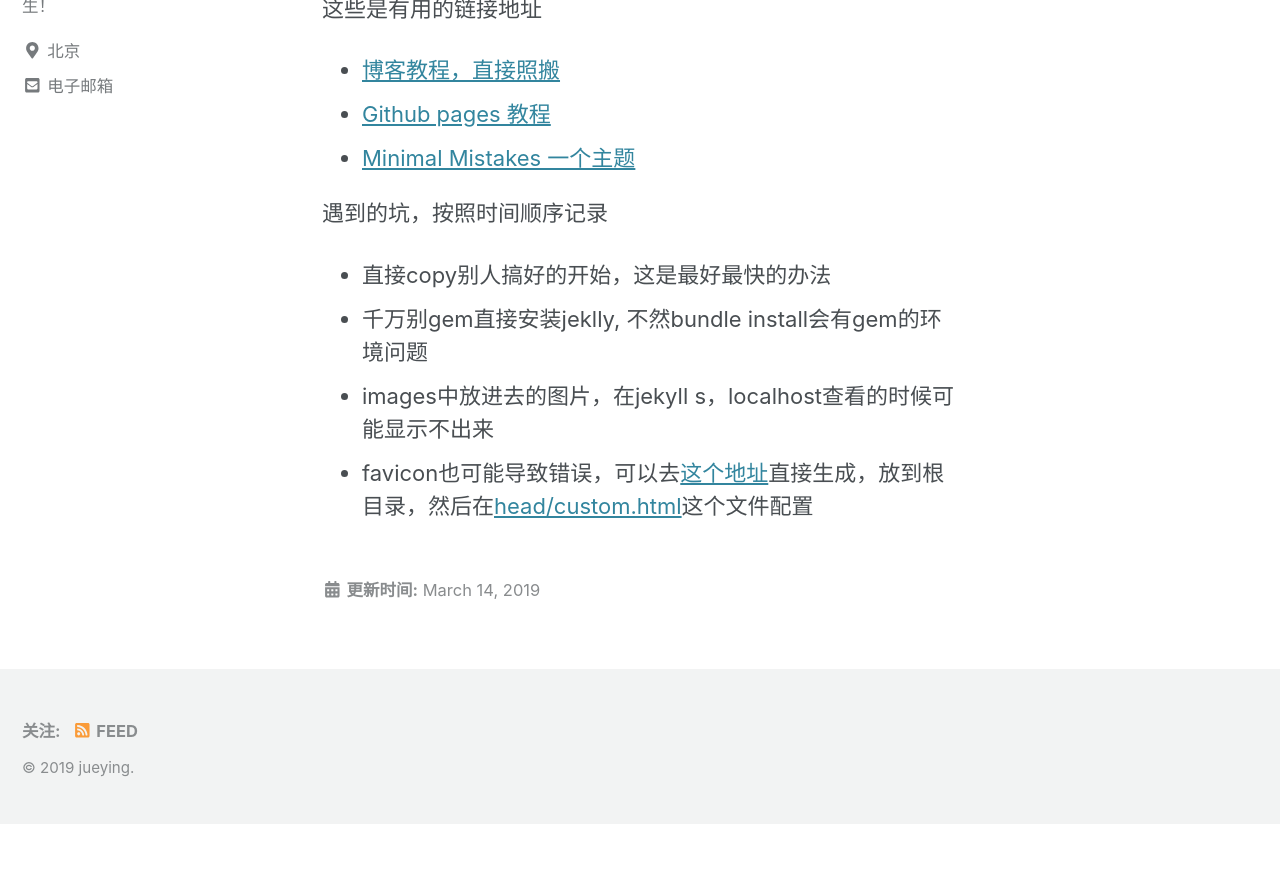
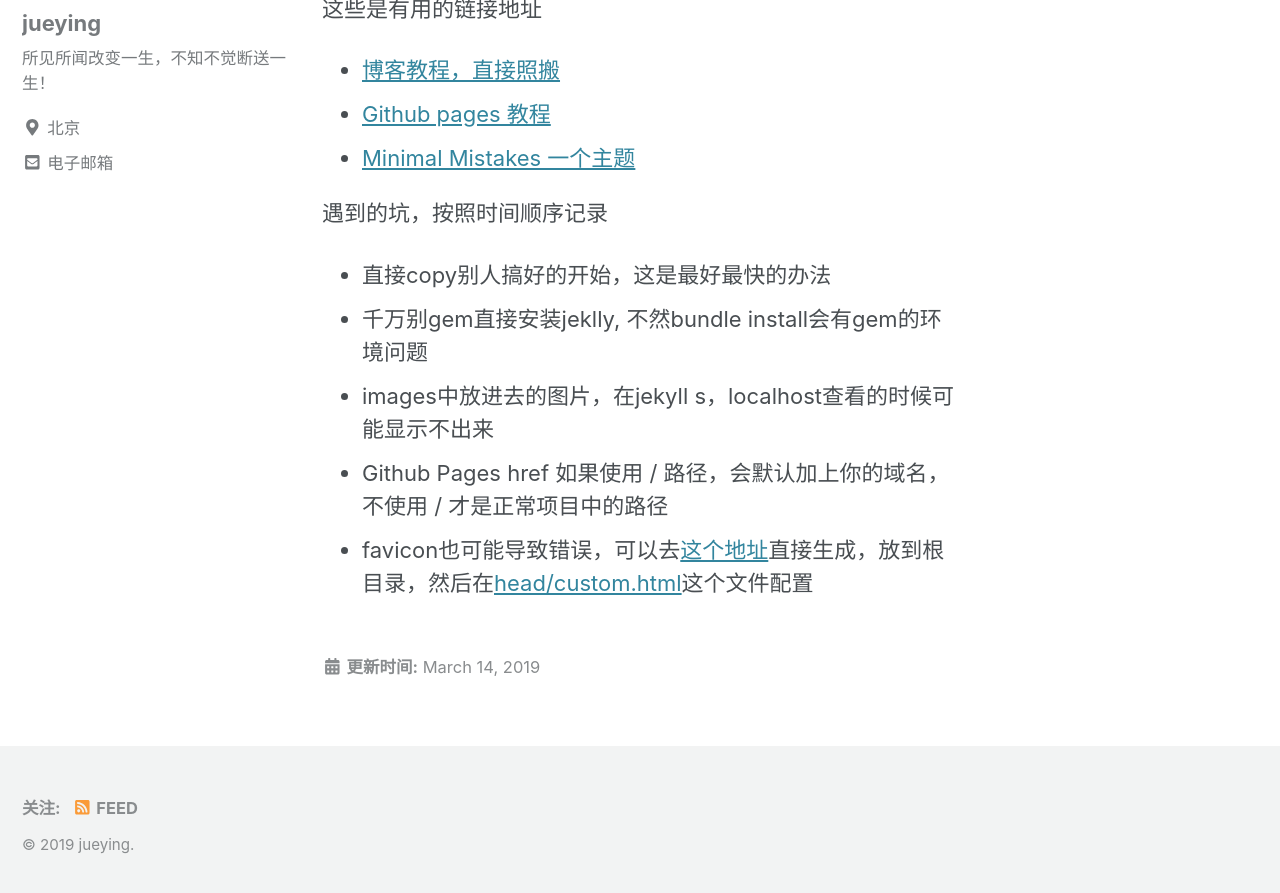
Before and after one commit to awesomejue/kumuyard.io, a Jekyll site: the page built from _posts/2019-03-14-jekyll-caikeng.md, in a window 1280 px wide and 900 px high, scrolled down 361 px. Shown: the top 893 px of the window. Built offline with Jekyll 4.4.1, drawn with Linux system fonts in a browser that asks for light colours; cached includes are drawn as plain includes; before the commit the page ends 1184 px from its top, so only the background shows below that.

```diff
--- a/_config.yml
+++ b/_config.yml
@@ -107,7 +107,7 @@
 # Site Author
 author:
   name             : "jueying"
-  avatar           : "/assets/images/avatar.jpeg" # path of avatar image, e.g. "/assets/images/bio-photo.jpg"
+  avatar           : "/assets/images/avatar.png" # path of avatar image, e.g. "/assets/images/bio-photo.jpg"
   bio              : "所见所闻改变一生，不知不觉断送一生！"
   location         : "北京"
   email            : "jueying2014@foxmail.com"
--- a/_includes/head/custom.html
+++ b/_includes/head/custom.html
@@ -2,11 +2,11 @@
 
 <!-- insert favicons. use https://realfavicongenerator.net/ -->
 
-<link rel="apple-touch-icon" sizes="180x180" href="/apple-touch-icon.png">
+<link rel="apple-touch-icon" sizes="180x180" href="apple-touch-icon.png">
 <link rel="icon" type="image/png" sizes="32x32" href="favicon-32x32.png">
 <link rel="icon" type="image/png" sizes="16x16" href="favicon-16x16.png">
-<link rel="manifest" href="/site.webmanifest">
-<link rel="mask-icon" href="/safari-pinned-tab.svg" color="#5bbad5">
+<link rel="manifest" href="site.webmanifest">
+<link rel="mask-icon" href="safari-pinned-tab.svg" color="#5bbad5">
 <meta name="msapplication-TileColor" content="#da532c">
 <meta name="theme-color" content="#ffffff">
 
--- a/_posts/2019-03-14-jekyll-caikeng.md
+++ b/_posts/2019-03-14-jekyll-caikeng.md
@@ -19,4 +19,5 @@
 + 直接copy别人搞好的开始，这是最好最快的办法
 + 千万别gem直接安装jeklly, 不然bundle install会有gem的环境问题
 + images中放进去的图片，在jekyll s，localhost查看的时候可能显示不出来
++ Github Pages href 如果使用 / 路径，会默认加上你的域名，不使用 / 才是正常项目中的路径
 + favicon也可能导致错误，可以去[这个地址](https://realfavicongenerator.net/)直接生成，放到根目录，然后在[head/custom.html](../_includes/head/custom.html)这个文件配置
```
Also changed, not shown: assets/images/avatar.jpeg (deleted), assets/images/avatar.png (added).
